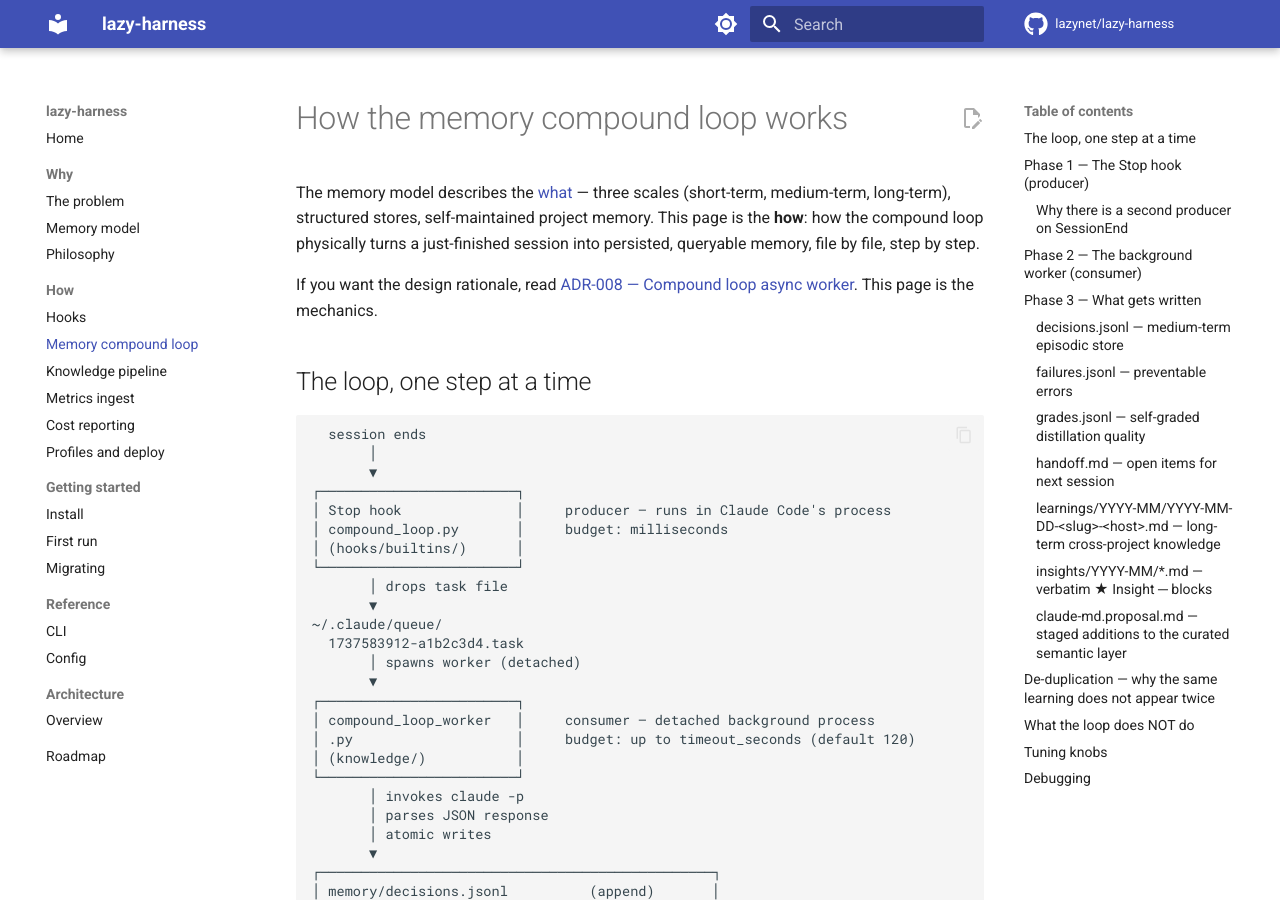
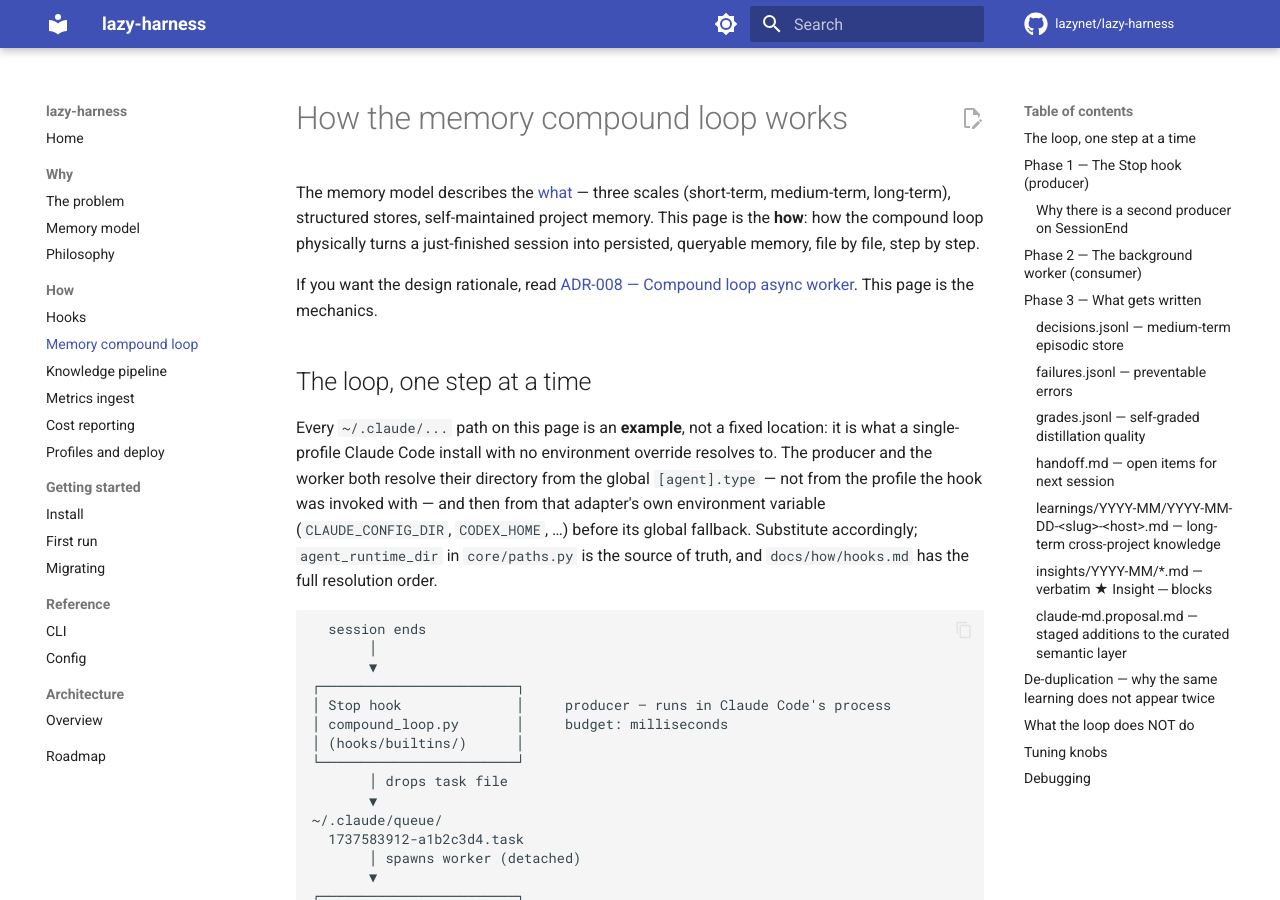
Before and after one commit to lazynet/lazy-harness, an MkDocs documentation site: the page built from docs/how/memory-compound.md, in a window 1280 px wide and 900 px high. Built offline with MkDocs 1.6.1 and Material for MkDocs 9.7.7, drawn with Linux system fonts in a browser that asks for light colours; comment, search, counter and statistics services are not loaded; some of the changed text lies outside the part shown.

Commit message:
docs: correct the path claims the second review falsified
Same class of error as the first review caught, in a different file: the ADR-008 caveat and the backlog summary attributed to the invoked profile a resolution the code never performs. compound_loop.py:81-86 calls get_agent(cfg.agent.type) -- the global adapter -- then agent_runtime_dir with no profile_config_dir, and compound_loop_worker.py:98-105 repeats it. The backlog's own inventory table already said so three files away. The note now describes the real chain: global adapter, that adapter's env var, its global fallback.

Also in that block: the cited subdirs["queue"] is really .get("queue") or "queue", and the invented 2026-05-02 is replaced by the note's real date, in the shape the ADR's existing Mechanism note already uses.

hooks.md gave the lock's path as the worker log's. They are three distinct objects: queue/ the directory, queue/.worker.lock the lock, logs/compound-loop.log the log.

memory-compound.md and ADR-006 get the same treatment rather than a recorded residue: agreement with the code does not require a contradicting sentence on the page, and the note #300 added was itself inaccurate -- under a Codex global the resolver reads CODEX_HOME, not CLAUDE_CONFIG_DIR.

Two Done entries misdescribed their own diffs. #298 fused the three single-answer gates, not silent-dropout with probe-first, and trimmed 11742 to 10988 bytes when the file was already under 12 KB. #300's presence assertion did catch the defect when specific; what passed regardless was a weak any-line presence.

````diff
--- a/docs/how/memory-compound.md
+++ b/docs/how/memory-compound.md
@@ -5,6 +5,13 @@ The memory model describes the [what](../why/memory-model.md) — three scales (
 If you want the design rationale, read [ADR-008 — Compound loop async worker](https://github.com/lazynet/lazy-harness/blob/main/specs/adrs/008-compound-loop-async-worker.md). This page is the mechanics.
 
 ## The loop, one step at a time
+
+Every `~/.claude/...` path on this page is an **example**, not a fixed location: it is what a
+single-profile Claude Code install with no environment override resolves to. The producer and the
+worker both resolve their directory from the global `[agent].type` — not from the profile the hook
+was invoked with — and then from that adapter's own environment variable (`CLAUDE_CONFIG_DIR`,
+`CODEX_HOME`, …) before its global fallback. Substitute accordingly; `agent_runtime_dir` in
+`core/paths.py` is the source of truth, and `docs/how/hooks.md` has the full resolution order.
 
 ```
   session ends
@@ -289,8 +296,10 @@ Changes take effect on the next session — the producer and worker both reload
 
 ```bash
 # Is the producer firing?
-# Both producer and worker resolve this dir globally, so it follows
-# CLAUDE_CONFIG_DIR when set and falls back to ~/.claude, not to the profile.
+# Example path -- see the note at the top of this page. Both producer and
+# worker resolve from the GLOBAL [agent].type, so the env var that wins is
+# that adapter's own (CLAUDE_CONFIG_DIR here, CODEX_HOME under a Codex
+# global), and never the invoked profile's config_dir.
 tail -f ~/.claude/logs/hooks.log
 
 # Is the worker running?
````
Also changed, not shown: docs/how/hooks.md (+1 -1 lines), docs/roadmap.md (+1 -1 lines), specs/adrs/006-hooks-subprocess-json.md (+1 -1 lines), specs/adrs/008-compound-loop-async-worker.md (+12 -6 lines), specs/backlog.md (+3 -3 lines).
